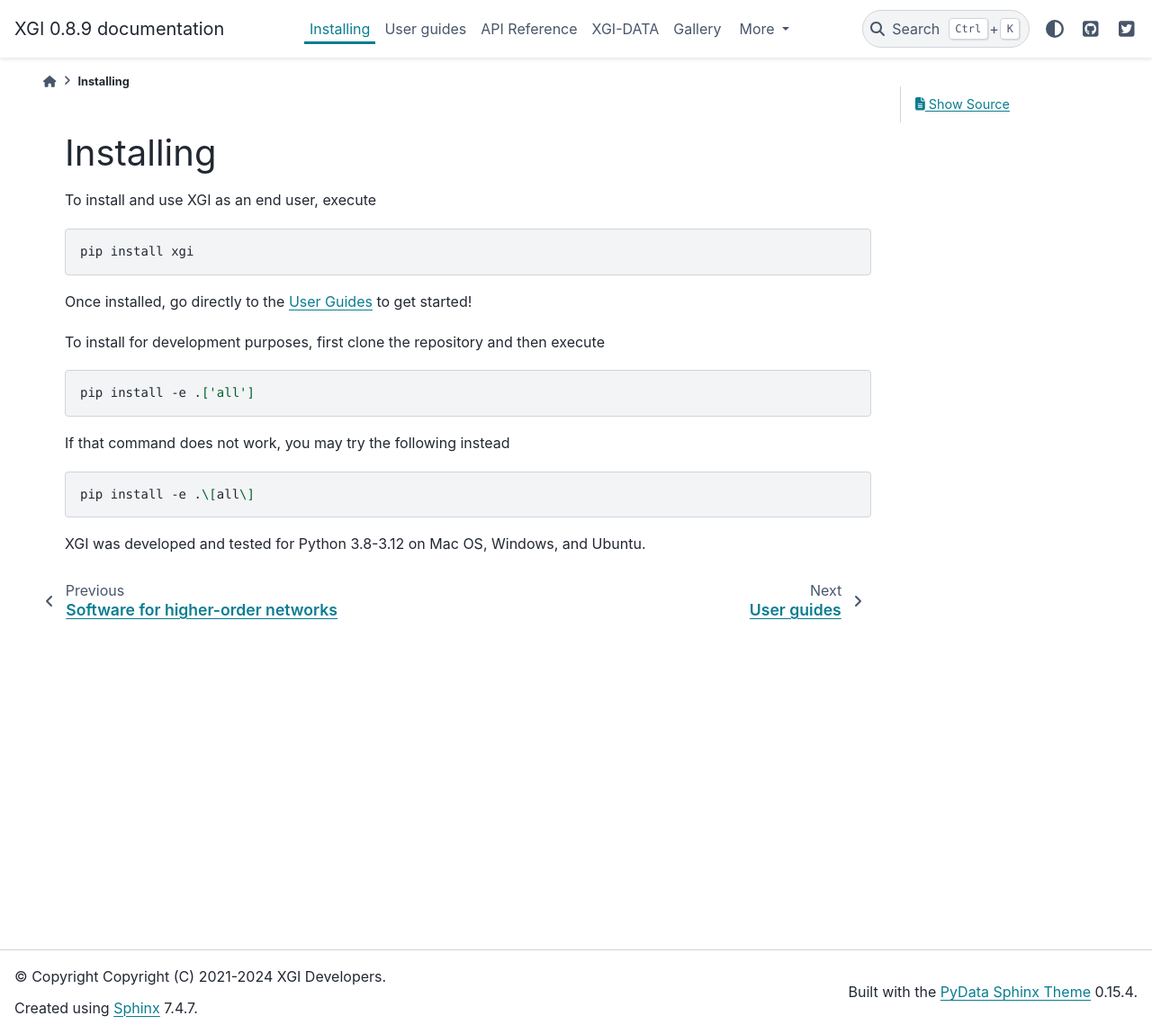
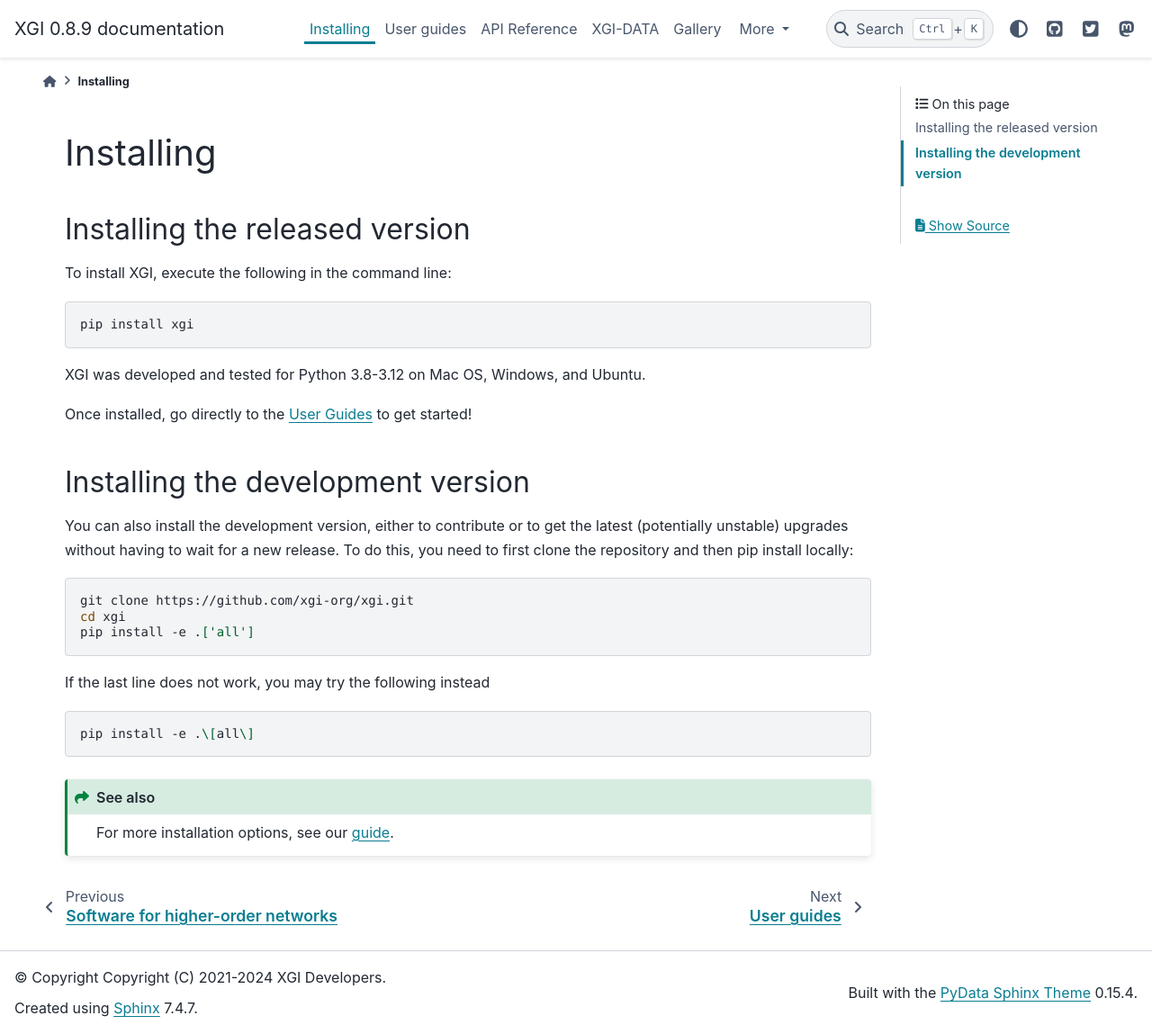
Before and after one commit to xgi-org/xgi, a Sphinx documentation site: the page built from docs/source/installing.rst, in a window 1280 px wide and 1149 px high. Shown: the whole window at 90% size. Built offline with Sphinx 7.4.7 and the PyData theme 0.15.4, drawn with Linux system fonts in a browser that asks for light colours; pages that are not in the unit, such as notebooks, are missing from menus.

Commit message:
docs: fix typo + better installing page

```diff
--- a/docs/source/conf.py
+++ b/docs/source/conf.py
@@ -172,8 +172,15 @@
             "url": "https://twitter.com/xginets",
             "icon": "fab fa-twitter-square",  # Font Awesome icon
         },
+        {
+            "name": "Mastodon",
+            "url": "https://mathstodon.xyz/@xginets",
+            "icon": "fa-brands fa-mastodon",  # Font Awesome icon
+        },
     ],
 }
+
+
 
 
 html_sidebars = {
--- a/docs/source/installing.rst
+++ b/docs/source/installing.rst
@@ -4,27 +4,41 @@
 Installing
 ***************
 
-To install and use XGI as an end user, execute
+
+Installing the released version
+===============================
+
+To install XGI, execute the following in the command line:
 
 .. code:: bash
 
    pip install xgi
 
 
+XGI was developed and tested for Python 3.8-3.12 on Mac OS, Windows, and Ubuntu.
 
 Once installed, go directly to the `User Guides <user_guides.html>`_ to get started!
 
+Installing the development version
+==================================
 
-To install for development purposes, first clone the repository and then execute
+
+You can also install the development version, either to contribute or to get the latest (potentially unstable) upgrades without having to wait for a new release.
+To do this, you need to first clone the repository and then pip install locally:
 
 .. code:: bash
 
+   git clone https://github.com/xgi-org/xgi.git
+   cd xgi
    pip install -e .['all']
 
-If that command does not work, you may try the following instead
+If the last line does not work, you may try the following instead
 
 .. code:: zsh
 
    pip install -e .\[all\]
 
-XGI was developed and tested for Python 3.8-3.12 on Mac OS, Windows, and Ubuntu.
+
+.. seealso::
+
+    For more installation options, see our `guide <installing_more.html>`_.
```
Also changed, not shown: docs/source/index.rst (+7 -7 lines), docs/source/installing_more.rst (added, +51 -0 lines).
